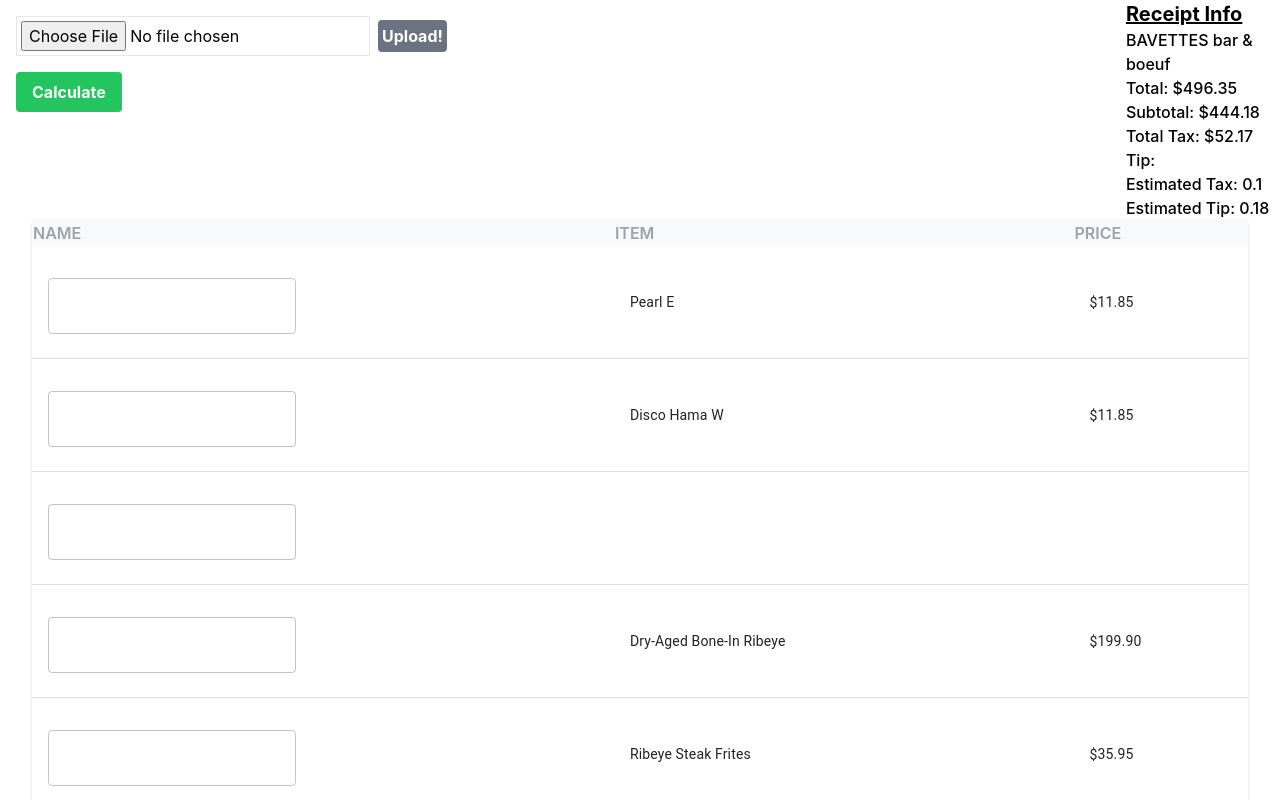
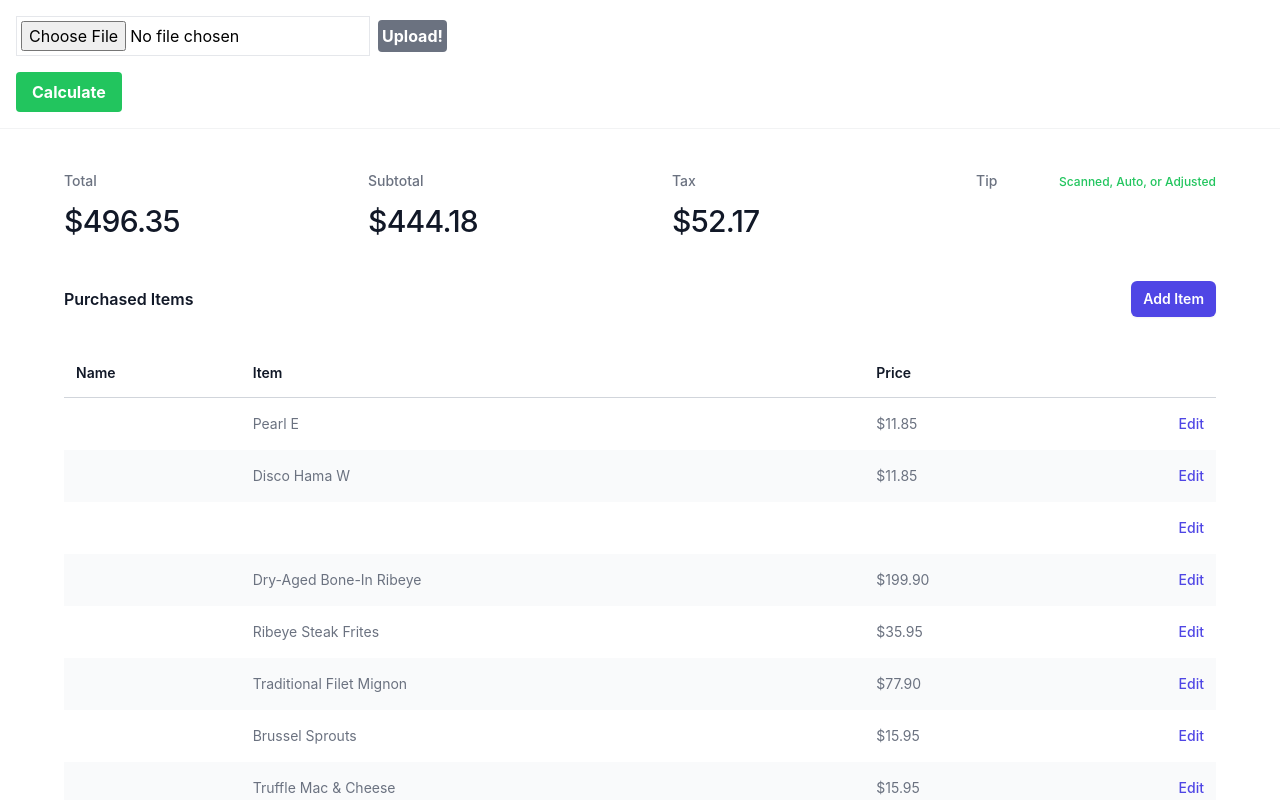
Before and after one commit to vinhle000/receipt-splitter, a React (Create React App) app in the folder client/: page / in a window 1280 px wide. Shown: the top 800 px of the page. Built offline with nearby package versions, Linux system fonts and the light colour scheme.

Commit message:
Removing use of mui components. Switching to Tailwind template components

```diff
--- a/client/src/App.js
+++ b/client/src/App.js
@@ -10,6 +10,7 @@
 import AssignModal from './components/AssignModal';
 import UserInfoList from './components/userInfoList/UserInfoList';
 import ActionBar from './components/ActionBar';
+import ReceiptStats from './components/ReceiptStats';
 //styled components:
 
 
@@ -62,7 +63,7 @@
         onFileChange={onFileChange}
       />
 
-      {receiptInfo && (
+      {/* {receiptInfo && (
         <div className='ReceiptInfoContainer text-r font-medium text-black '>
           <h1 className='text-xl font-bold underline'>Receipt Info</h1>
           {receiptInfo["Merchant Name"].length > 0 && <h1>{receiptInfo["Merchant Name"]}</h1>}
@@ -73,9 +74,17 @@
           {taxRate && <h3>{`Estimated Tax: ${taxRate}`}</h3>}
           {tipRate && <h3>{`Estimated Tip: ${tipRate}`}</h3>}
         </div>
+      )} */}
+
+
+
+
+    </div>
+    {receiptInfo && (
+        <ReceiptStats
+          receiptInfo={receiptInfo}
+        />
       )}
-    </div>
-
 
       <div className='PurchasedItemsContainer text-r md:container md:mx-auto px-8'>
         <ItemsTable
--- a/client/src/components/ItemsTable.js
+++ b/client/src/components/ItemsTable.js
@@ -1,107 +1,8 @@
 import React from 'react';
-import {useState} from 'react'
-import Table from '@mui/material/Table';
-import TableBody from '@mui/material/TableBody';
-import TableCell from '@mui/material/TableCell';
-import TableContainer from '@mui/material/TableContainer';
-import TableHead from '@mui/material/TableHead';
-import TableRow from '@mui/material/TableRow';
-import TextField from '@mui/material/TextField'
-import Checkbox from '@mui/material/Checkbox';
-import Paper from '@mui/material/Paper'
+import { useState } from 'react'
 import { uuid } from 'uuidv4';
 
 import EditableTableCell from './purchasedItemsTable/EditableTableCell';
-
-  /*TODO:
-  Create field to add users
-  -> User will be button
-      - When highlighted
-
-
-  Checkbox
-    -> Assign to item to user in table
-      -Clears selection
-
-  When selection is done, or when 'calculate' button is pressed
-    run throgh each item and
-    create a key value pair with User,
-      appending each item to that user
-
-    once gathering all items for each user
-
-    calculate the total for each user,
-      -Get subtotal / recieipt sub total
-
-    -> Apply tax and tip(if applicable)
-      -Get total / receipt total
-
-  */
-
-
-const headCells = [
-  {
-    id: 'user',
-    numeric: false,
-    disabledPadding: true,
-    label: 'Name',
-  },
-  {
-    id: 'description',
-    numeric: false,
-    disabledPadding: true,
-    label: 'Item',
-  },
-   // TODO: Decide to split the quantity into individual items on server. Or have it split in the UI?
-  // {
-  //   id: 'price',
-  //   numeric: true,
-  //   disabledPadding: true,
-  //   label: 'Price',
-  // },
-  // {
-  //   id: 'quantity',
-  //   numeric: true,
-  //   disabledPadding: true,
-  //   label: 'Quantity',
-  // },
-  {
-    id: 'totalPrice',
-    numeric: false,
-    disabledPadding: true,
-    label: 'Price',
-  },
-
-];
-
-
-  function PurchasedItemsTabledHead({numSelected, rowCount}) {
-  return (
-    <TableHead >
-      {/* <TableCell padding="checkbox">
-        <Checkbox
-          indeterminate={numSelected > 0 && numSelected < rowCount}
-          checked={rowCount > 0 && numSelected === rowCount}
-          // onChange={onSelectedAllClick}?
-          inputProps={{
-            'aria-label': 'select all items',
-          }}
-        />
-      </TableCell> */}
-      {headCells.map((headCell) => (
-        <TableCell
-          // class='class="p-2 whitespace-nowrap"'
-          class="text-s font-semibold uppercase text-gray-400 bg-gray-50 text-left"
-          key={headCell.id}
-          align={headCell.numeric ? 'right' : 'left'}
-          padding={headCell.disabledPadding ? 'none' : 'normal'}
-        >
-          {headCell.label}
-        </TableCell>
-      ))}
-    </TableHead>
-  );
-}
 
 
 function ItemsTable({
@@ -109,99 +10,112 @@
   updatedPurchasedItems,
   setUpdatedPurchasedItems,
   selected,
-  setSelected}) {
+  setSelected }) {
 
+  const [isEditing, setIsEditing] = useState(null);
 
-  const handleTextFieldChange = (rowIndex, change) => {
+  const setUsername = (newUsername, index) => {
     const updatedItems = updatedPurchasedItems;
-    const username = change.fieldValue;
-    updatedItems[rowIndex][change.fieldName] = username;
-
-    console.log('>>>>>> ROW updated to: ', updatedItems[rowIndex].user)
+    updatedItems[index].user = newUsername;
     setUpdatedPurchasedItems(updatedItems)
   }
 
-  const isSelected = (name) => selected.indexOf(name) !== -1;
+  // const isSelected = (name) => selected.indexOf(name) !== -1;
 
-  const handleSelectedItem = (event, id) => {
-    const selectedIndex = selected.indexOf(id);
-    let newSelected = [];
+  // const handleSelectedItem = (event, id) => {
+  //   const selectedIndex = selected.indexOf(id);
+  //   let newSelected = [];
 
-    if (selectedIndex === -1) {
-      newSelected = newSelected.concat(selected, id);
-    } else if ( selectedIndex === 0) {
-      newSelected = newSelected.concat(selected.slice(1));
-    } else if (selectedIndex === selected.length - 1) {
-      newSelected = newSelected.concat(selected.slice(0, -1))
-    } else if ( selectedIndex > 0) {
-      newSelected = newSelected.concat(
-        selected.slice(0, selectedIndex),
-        selected.slice(selectedIndex + 1),
-      )
-    };
-    setSelected(newSelected);
-    // console.log('>>>> selected:',  selected);
-    // console.log('>>>> NEW selected:',  newSelected);
-  }
+  //   if (selectedIndex === -1) {
+  //     newSelected = newSelected.concat(selected, id);
+  //   } else if (selectedIndex === 0) {
+  //     newSelected = newSelected.concat(selected.slice(1));
+  //   } else if (selectedIndex === selected.length - 1) {
+  //     newSelected = newSelected.concat(selected.slice(0, -1))
+  //   } else if (selectedIndex > 0) {
+  //     newSelected = newSelected.concat(
+  //       selected.slice(0, selectedIndex),
+  //       selected.slice(selectedIndex + 1),
+  //     )
+  //   };
+  //   setSelected(newSelected);
+  //   // console.log('>>>> selected:',  selected);
+  //   // console.log('>>>> NEW selected:',  newSelected);
+  // }
 
   return (
-    <TableContainer component={Paper}>
-      <Table sx={{ minWidth: 650 }} aria-label="simple table">
-        <PurchasedItemsTabledHead
-          numSelected={selected.length}
-          rowCount={purchasedItems.length}
-        />
-        <TableBody class="text-sm divide-y divide-gray-100 ">
-          {purchasedItems.map((row, index) => {
-            const isItemSelected = isSelected(row.id);
-            return (
-              <TableRow
-              // class="w-10 h-10 flex-shrink-0 mr-2 sm:mr-3"
-                hover
-                onClick={(event) => handleSelectedItem(event, row.id)}
-                role="checkbox"
-                aria-checked={isItemSelected}
-                tabIndex={-1}
-                // key={row.description}
-                selected={isItemSelected}
-                sx={{ cursor: 'pointer' }}
-              >
-                {/* <TableCell padding="checkbox">
-                  <Checkbox
-                    color="primary"
-                    checked={isItemSelected}
-                    // inputProps={{
-                    //   'aria-lablelledby': labelId,
-                    // }}
-                  />
-                </TableCell> */}
-                <EditableTableCell
-                  row={row}
-                  fieldName="user"
-                  rowIndex={index}
-                  handleTextFieldChange={handleTextFieldChange}
-                />
-                <TableCell
-                  component="th"
-                  scope="row"
-                >
-                  {row.description}
-                </TableCell>
-                {/* TODO: Either seperate price and quantity into individual items on server,
-                 or handle here with a child list or some type of split button to make more items*/}
-                {/* <TableCell align="right">{row.price}</TableCell> */}
-                {/* <TableCell align="right">{row.quantity}</TableCell> */}
-                <TableCell>{row.totalPrice}</TableCell>
+    <div className="px-4 sm:px-6 lg:px-8">
+      <div className="sm:flex sm:items-center">
+        <div className="sm:flex-auto">
+          <h1 className="text-base font-semibold leading-6 text-gray-900">Purchased Items</h1>
+        </div>
+        <div className="mt-4 sm:ml-16 sm:mt-0 sm:flex-none">
+          <button
+            type="button"
+            className="block rounded-md bg-indigo-600 px-3 py-2 text-center text-sm font-semibold text-white shadow-sm hover:bg-indigo-500 focus-visible:outline focus-visible:outline-2 focus-visible:outline-offset-2 focus-visible:outline-indigo-600"
+          >
+            Add Item
+          </button>
+        </div>
+      </div>
+      <div className="mt-8 flow-root">
+        <div className="-mx-4 -my-2 overflow-x-auto sm:-mx-6 lg:-mx-8">
+          <div className="inline-block min-w-full py-2 align-middle sm:px-6 lg:px-8">
+            <table className="min-w-full divide-y divide-gray-300">
+              <thead>
+                <tr>
+                  <th scope="col" className="py-3.5 pl-4 pr-3 text-left text-sm font-semibold text-gray-900 sm:pl-3">
+                    Name
+                  </th>
+                  <th scope="col" className="px-3 py-3.5 text-left text-sm font-semibold text-gray-900">
+                    Item
+                  </th>
+                  <th scope="col" className="px-3 py-3.5 text-left text-sm font-semibold text-gray-900">
+                    Price
+                  </th>
+                  <th scope="col" className="relative py-3.5 pl-3 pr-4 sm:pr-3">
+                    <span className="sr-only">Edit</span>
+                  </th>
+                </tr>
+              </thead>
+              <tbody className="bg-white">
+              {purchasedItems.map((item,index) => (
+                  <tr key={index} className="even:bg-gray-50">
 
-              </TableRow>
-            )
-            })
-          }
+                    <td
+                      contentEditable={isEditing === index}
+                      onClick={() => setIsEditing(index)}
+                      onBlur={(e) => {
+                        setIsEditing(null)
+                        setUsername(e.target.textContent, index)
+                      }}
+                      onKeyPress={(e) => {
+                        if (e.key === 'Enter') {
+                          e.preventDefault();
+                          setIsEditing(null);
+                        }
+                      }}
+                      className={`whitespace-nowrap px-3 py-4 text-sm text-gray-500 ${isEditing === index ? 'border-2 border-blue-500 bg-blue-100' : ''}`}
+                    >
+                      {item.username}
+                    </td>
+                    <td className="whitespace-nowrap px-3 py-4 text-sm text-gray-500">{item.description}</td>
+                    <td className="whitespace-nowrap px-3 py-4 text-sm text-gray-500">{item.totalPrice}</td>
+                    <td className="relative whitespace-nowrap py-4 pl-3 pr-4 text-right text-sm font-medium sm:pr-3">
+                      <a href="#" className="text-indigo-600 hover:text-indigo-900">
+                        Edit<span className="sr-only">, {item.user}</span>
+                      </a>
+                    </td>
+                  </tr>
+                ))}
+              </tbody>
+            </table>
+          </div>
+        </div>
+      </div>
+    </div>
+  )
 
-        </TableBody>
-      </Table>
-    </TableContainer>
-  )
 }
 
 
--- /dev/null
+++ b/client/src/components/ReceiptStats.js
@@ -0,0 +1,57 @@
+import React from "react";
+
+function ReceiptStats({ receiptInfo }) {
+
+
+  // TODO 2.13.24
+  // Make the tax rate  a user filed
+
+  return (
+    <div className="md:container md:mx-auto px-8  border-b-gray-900/10 lg:border-t lg:border-t-gray-900/5">
+      <dl className="mx-auto grid max-w-7xl grid-cols-1 sm:grid-cols-2 lg:grid-cols-4 lg:px-2 xl:px-0">
+        <div
+          className={`flex items-baseline flex-wrap justify-between gap-y-2 gap-x-4 border-t border-gray-900/5 px-4 py-10 sm:px-6 lg:border-t-0 xl:px-8`}
+        >
+          <dt className="text-sm font-medium leading-6 text-gray-500">Total</dt>
+          <dd className="w-full flex-none text-3xl font-medium leading-10 tracking-tight text-gray-900">
+            {receiptInfo.Total}
+          </dd>
+        </div>
+        <div
+          className={`flex items-baseline flex-wrap justify-between gap-y-2 gap-x-4 border-t border-gray-900/5 px-4 py-10 sm:px-6 lg:border-t-0 xl:px-8`}
+        >
+          <dt className="text-sm font-medium leading-6 text-gray-500">
+            Subtotal
+          </dt>
+          <dd className="w-full flex-none text-3xl font-medium leading-10 tracking-tight text-gray-900">
+            {receiptInfo.Subtotal}
+          </dd>
+        </div>
+        <div
+          className={`flex items-baseline flex-wrap justify-between gap-y-2 gap-x-4 border-t border-gray-900/5 px-4 py-10 sm:px-6 lg:border-t-0 xl:px-8`}
+        >
+          <dt className="text-sm font-medium leading-6 text-gray-500">Tax</dt>
+          <dd className="w-full flex-none text-3xl font-medium leading-10 tracking-tight text-gray-900">
+            {receiptInfo["Total Tax"]}
+          </dd>
+        </div>
+        <div
+          className={`flex items-baseline flex-wrap justify-between gap-y-2 gap-x-4 border-t border-gray-900/5 px-4 py-10 sm:px-6 lg:border-t-0 xl:px-8`}
+        >
+          <dt className="text-sm font-medium leading-6 text-gray-500">Tip</dt>
+          <dd
+            className={`${receiptInfo.tipRateSource === "scanned" || receiptInfo.tipRateSource === "auto" ? "text-gray-700" : "text-green-500"} text-xs font-medium`}
+          >
+            Scanned, Auto, or Adjusted
+            {/* {receiptInfo.tipRateSource} */}
+          </dd>
+          <dd className="w-full flex-none text-3xl font-medium leading-10 tracking-tight text-gray-900">
+            {receiptInfo["Tip"]}
+          </dd>
+        </div>
+      </dl>
+    </div>
+  );
+}
+
+export default ReceiptStats;
```
Also changed, not shown: client/tailwind.config.js (+36 -0 lines), 1 other file (tests, documents, lock files or other folders).
